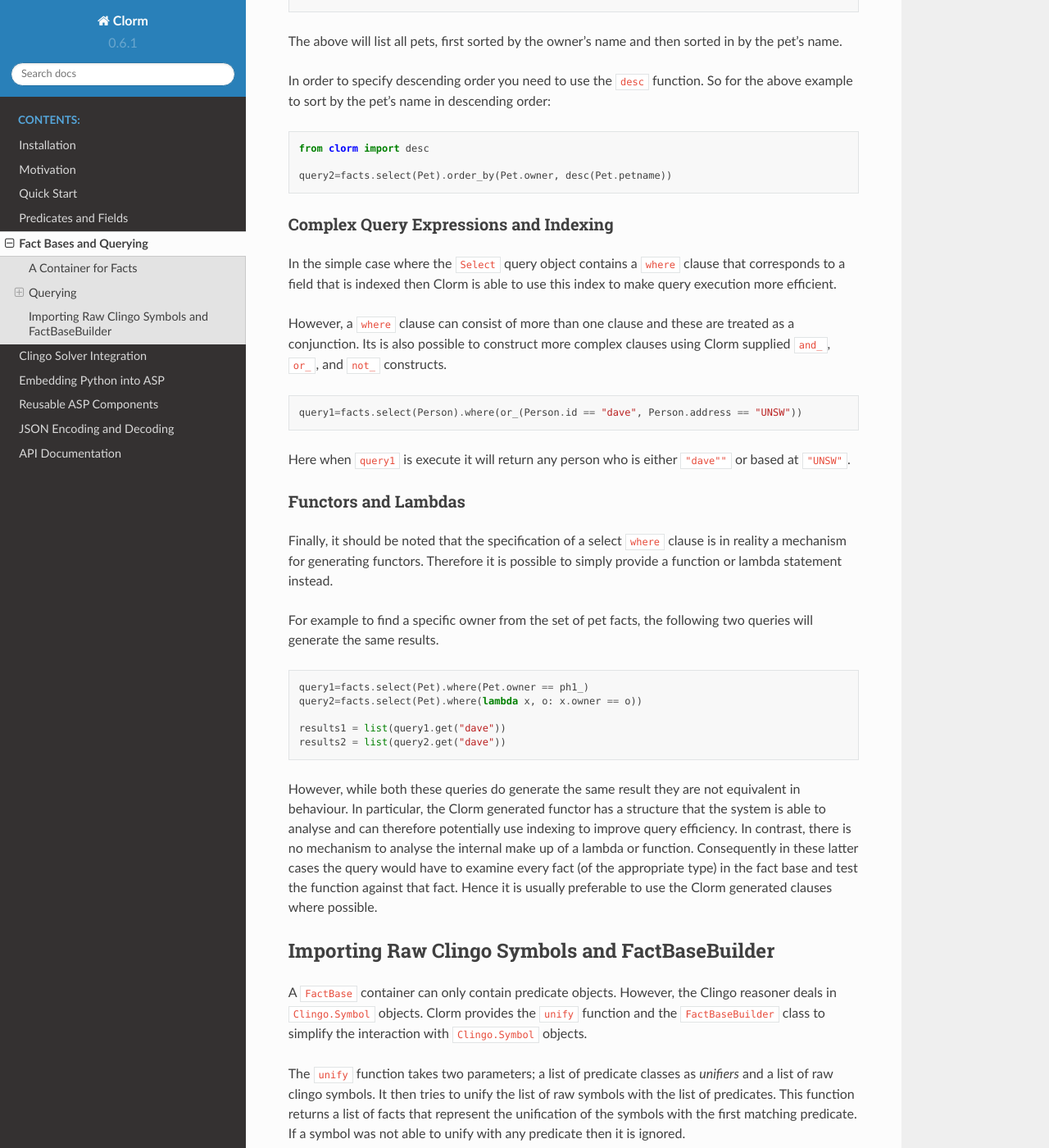
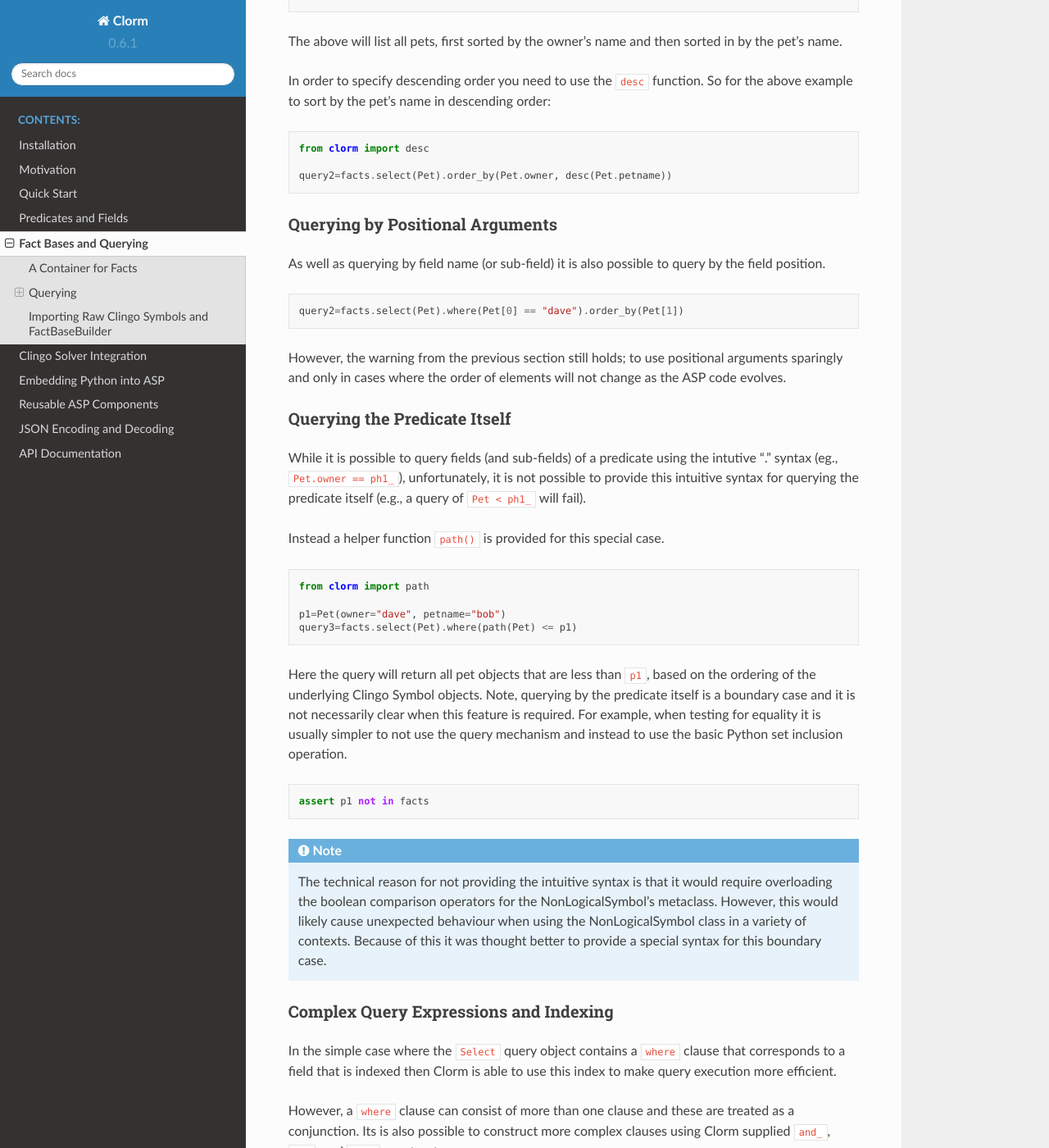
Before and after one commit to potassco/clorm, a Sphinx documentation site: the page built from docs/clorm/factbase.rst, in a window 1280 px wide and 1400 px high, scrolled down 3034 px. Shown: the whole window at 82% size. Built offline with Sphinx 7.4.7 and the Read the Docs theme 2.0.0, drawn with Linux system fonts in a browser that asks for light colours.

Commit message:
Changed creating a FieldPathBuilder for the predicate to use a helper function path() rather than a property of the meta class. Also updated the documentation

```diff
--- a/docs/clorm/factbase.rst
+++ b/docs/clorm/factbase.rst
@@ -176,6 +176,58 @@
 	query2=facts.select(Pet).order_by(Pet.owner, desc(Pet.petname))
 
 
+Querying by Positional Arguments
+^^^^^^^^^^^^^^^^^^^^^^^^^^^^^^^^
+
+As well as querying by field name (or sub-field) it is also possible to query by
+the field position.
+
+.. code-block:: python
+
+       query2=facts.select(Pet).where(Pet[0] == "dave").order_by(Pet[1])
+
+However, the warning from the previous section still holds; to use positional
+arguments sparingly and only in cases where the order of elements will not
+change as the ASP code evolves.
+
+Querying the Predicate Itself
+^^^^^^^^^^^^^^^^^^^^^^^^^^^^^
+
+While it is possible to query fields (and sub-fields) of a predicate using the
+intutive "." syntax (eg., ``Pet.owner == ph1_``), unfortunately, it is not
+possible to provide this intuitive syntax for querying the predicate itself
+(e.g., a query of ``Pet < ph1_`` will fail).
+
+Instead a helper function ``path()`` is provided for this special case.
+
+.. code-block:: python
+
+       from clorm import path
+
+       p1=Pet(owner="dave", petname="bob")
+       query3=facts.select(Pet).where(path(Pet) <= p1)
+
+Here the query will return all pet objects that are less than ``p1``, based on
+the ordering of the underlying Clingo Symbol objects. Note, querying by the
+predicate itself is a boundary case and it is not necessarily clear when this
+feature is required. For example, when testing for equality it is usually
+simpler to not use the query mechanism and instead to use the basic Python set
+inclusion operation.
+
+.. code-block:: python
+
+   assert p1 not in facts
+
+.. note::
+
+   The technical reason for not providing the intuitive syntax is that it would
+   require overloading the boolean comparison operators for the
+   NonLogicalSymbol's metaclass. However, this would likely cause unexpected
+   behaviour when using the NonLogicalSymbol class in a variety of
+   contexts. Because of this it was thought better to provide a special syntax
+   for this boundary case.
+
+
 Complex Query Expressions and Indexing
 ^^^^^^^^^^^^^^^^^^^^^^^^^^^^^^^^^^^^^^
 
```
Also changed, not shown: 3 other files.
